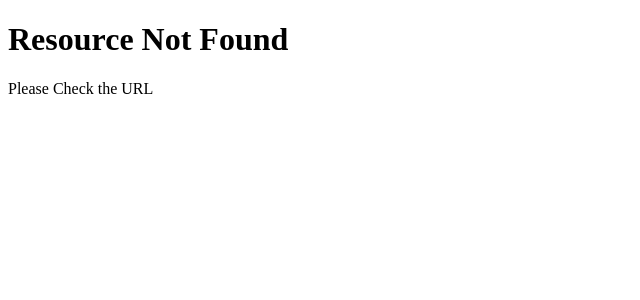
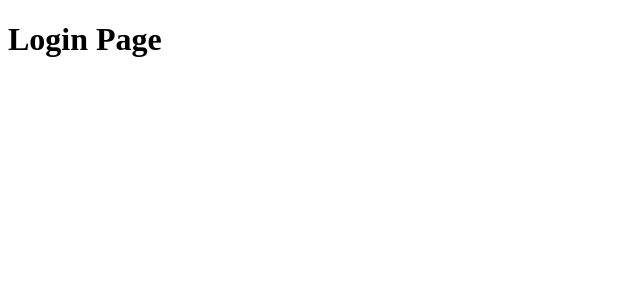
Before and after one commit to nilanchala-samal/next.js-learnings, a Next.js app in the folder routing-demo/: page /login in a window 1280 px wide. Before the commit this address had no page. Shown: the top 300 px of the page, without its empty margins (0-640 px from the left). Built offline with nearby package versions, Linux system fonts and the light colour scheme.

Commit message:
Route Groups

```diff
--- /dev/null
+++ b/routing-demo/src/app/(auth)/login/page.tsx
@@ -0,0 +1,9 @@
+const LoginPage = () => {
+  return (
+    <h1>
+      Login Page
+    </h1>
+  )
+};
+
+export default LoginPage;
```
Also changed, not shown: routing-demo/src/app/(auth)/forgot-password/page.tsx (added, +9 -0 lines), routing-demo/src/app/(auth)/register/page.tsx (added, +9 -0 lines).
